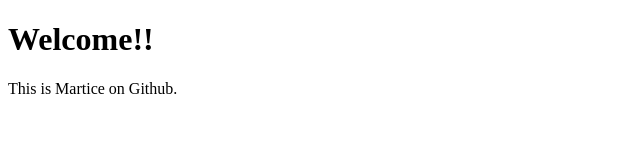
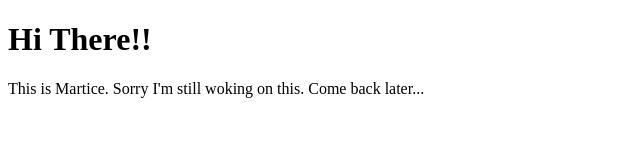
Before and after one commit to mcode36/mcode36.github.io, a plain HTML site: page index.html in a window 1280 px wide. Shown: the whole page, without its empty margins (0-640 px from the left). Drawn offline with Linux system fonts and the light colour scheme.

Commit message:
Update index.html

```diff
--- a/index.html
+++ b/index.html
@@ -1,7 +1,7 @@
 <!DOCTYPE html>
 <html>
 <body>
-<h1>Welcome!!</h1>
-<p>This is Martice on Github.</p>
+<h1>Hi There!!</h1>
+<p>This is Martice. Sorry I'm still woking on this. Come back later...</p>
 </body>
 </html>
```
